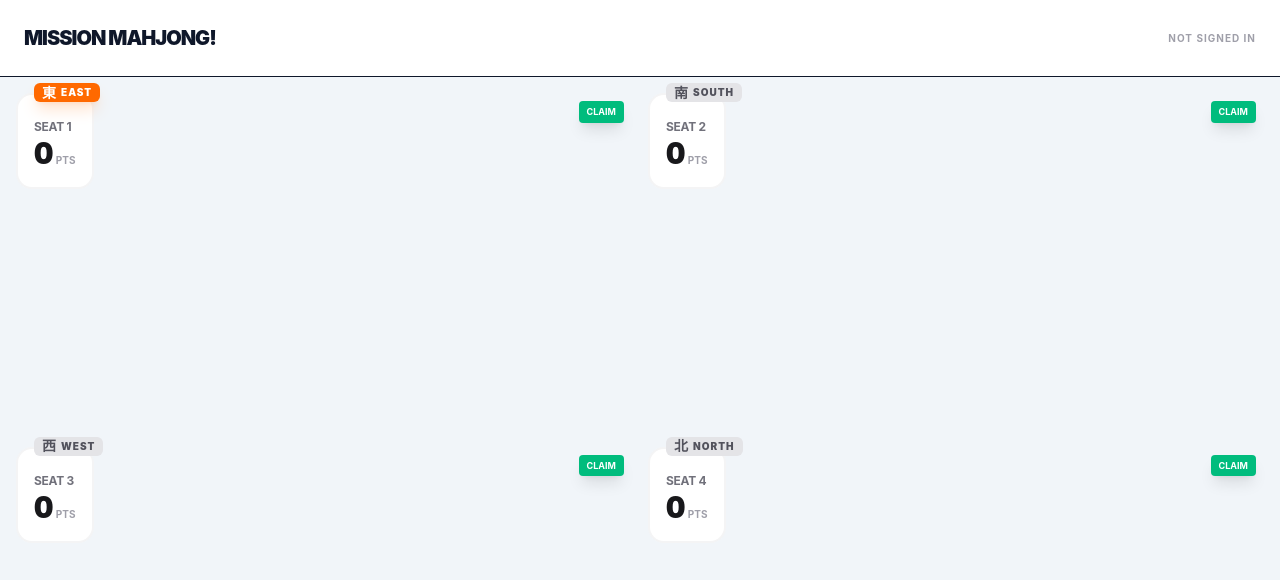
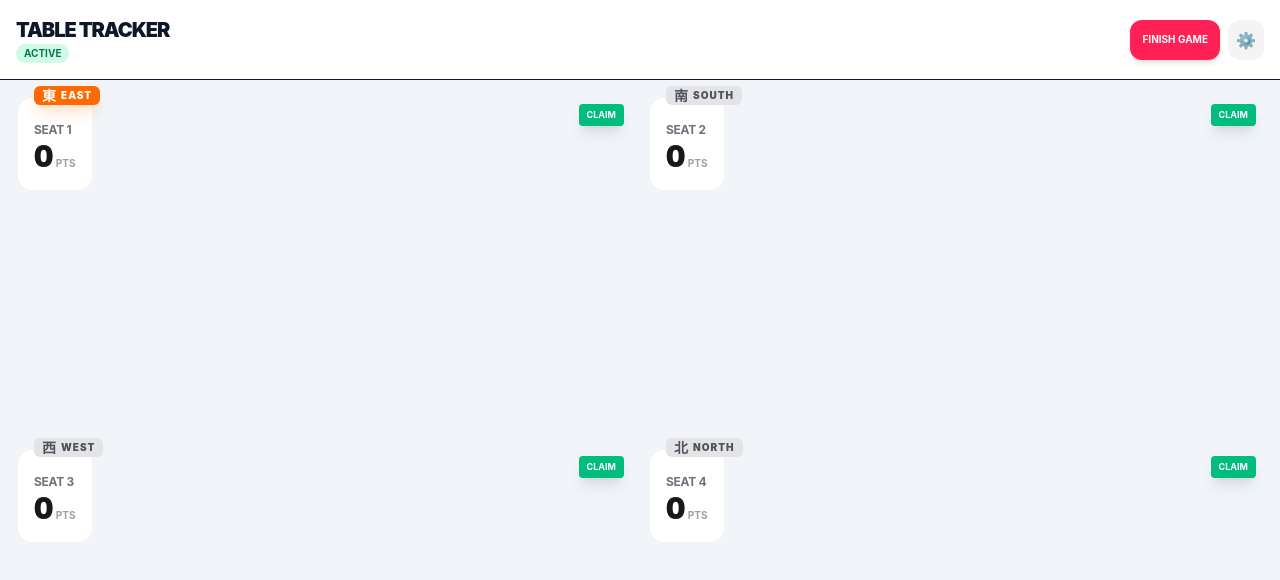
Before and after one commit to ItsJustIvan/MJTracker, a Next.js app: page / in a window 1280 px wide. Shown: the top 580 px of the page. Built offline with nearby package versions, Linux system fonts and the light colour scheme; no server answers; the database is empty.

Commit message:
Added "Finish game" mechanic

```diff
--- a/src/app/page.tsx
+++ b/src/app/page.tsx
@@ -44,7 +44,9 @@ export default function MahjongTracker() {
 <SessionHeader
   user={user}
   dealerStreak={dealerStreak}
+  status={status} // From your useMahjongSession hook
   onOpenSettings={() => setIsSettingsOpen(true)}
+  onCloseTable={handleCloseTable} // From your useMahjongSession hook
 />
 
       <SeatGrid
@@ -64,6 +66,7 @@ export default function MahjongTracker() {
         status={status}
       />
 
+  {status === 'active' && (
         <TransactionPanel
           playerNames={[0,1,2,3].map(i => getPlayerName(i))}
           winnerIdx={winnerIdx}
@@ -73,6 +76,7 @@ export default function MahjongTracker() {
           }}
           onCancel={() => setWinnerIdx(null)}
         />
+      )}
 
       <SettingsModal
         isOpen={isSettingsOpen}
--- a/src/components/SeatGrid.tsx
+++ b/src/components/SeatGrid.tsx
@@ -2,6 +2,7 @@
 import ScoreCard from './ScoreCard';
 
 interface Props {
+  status: boolean;
   scores: number[];
   sessionPlayers: any[];
   currentDealerIdx: number;
@@ -14,6 +15,7 @@ interface Props {
 }
 
 export default function SeatGrid({
+  status,
   scores,
   sessionPlayers,
   currentDealerIdx,
@@ -42,7 +44,7 @@ export default function SeatGrid({
               isSelected={winnerIdx === i}
               onClick={() => onSelectWinner(i)}
             />
-            {!isOccupied && (
+            {!isOccupied && status === 'active' && (
               <button
                 onClick={(e) => { e.stopPropagation(); onClaim(i); }}
                 className="absolute top-2 right-2 bg-emerald-500 hover:bg-emerald-600 text-[9px] text-white px-2 py-1 rounded font-bold uppercase transition-all shadow-lg active:scale-95"
--- a/src/components/SessionHeader.tsx
+++ b/src/components/SessionHeader.tsx
@@ -1,33 +1,67 @@
+'use client'
+import React from 'react';
+import { User } from '@supabase/supabase-js';
+
 interface Props {
+  user: User | null;
   dealerStreak: number;
-  user: any; // Or User | null
-  onOpenSettings: () => void; // Must match what you passed in page.tsx
+  status: 'active' | 'closed';
+  onOpenSettings: () => void;
+  onCloseTable: () => void;
 }
 
-export default function SessionHeader({ dealerStreak, user, onOpenSettings }: Props) {
+export default function SessionHeader({
+  user,
+  dealerStreak,
+  status,
+  onOpenSettings,
+  onCloseTable
+}: Props) {
+
+  const handleCloseConfirm = () => {
+    if (window.confirm("Are you sure you want to close this table? This will lock the scores and increment 'Games Played' for everyone.")) {
+      onCloseTable();
+    }
+  };
+
   return (
-    <header className="p-6 border-b dark:border-zinc-800 flex justify-between items-center bg-white dark:bg-zinc-900">
+    <header className="flex justify-between items-center p-4 bg-white dark:bg-zinc-900 border-b dark:border-zinc-800">
       <div className="flex flex-col">
-        <h1 className="font-black text-xl tracking-tighter uppercase dark:text-white">Mission Mahjong!</h1>
-        {/* ... streak logic ... */}
+        <h1 className="text-xl font-black tracking-tighter dark:text-white uppercase">
+          Table Tracker
+        </h1>
+        <div className="flex gap-2 items-center">
+          <span className={`text-[10px] font-bold px-2 py-0.5 rounded-full uppercase ${
+            status === 'active' ? 'bg-emerald-100 text-emerald-700' : 'bg-zinc-200 text-zinc-500'
+          }`}>
+            {status}
+          </span>
+          {status === 'active' && dealerStreak > 0 && (
+            <span className="text-[10px] font-bold text-orange-500 uppercase">
+              Streak: {dealerStreak}
+            </span>
+          )}
+        </div>
       </div>
 
-      {user ? (
+      <div className="flex gap-2">
+        {status === 'active' && (
+          <button
+            onClick={handleCloseConfirm}
+            className="bg-rose-500 hover:bg-rose-600 text-white text-[10px] font-bold px-3 py-2 rounded-xl uppercase transition-all shadow-md active:scale-95"
+          >
+            Finish Game
+          </button>
+        )}
+
         <button
           onClick={onOpenSettings}
-          className="flex items-center gap-3 bg-zinc-100 dark:bg-zinc-800 p-2 pl-4 rounded-full border dark:border-zinc-700 hover:border-emerald-500 transition-all"
+          className="bg-zinc-100 dark:bg-zinc-800 p-2 rounded-xl hover:opacity-80 transition-all"
         >
-          <div className="text-right">
-            <p className="text-[9px] font-black text-zinc-400 uppercase leading-none">Player</p>
-            <p className="text-xs font-bold dark:text-zinc-200">Settings</p>
-          </div>
-          <div className="w-8 h-8 rounded-full bg-emerald-500 flex items-center justify-center text-white font-black text-sm">
-            {user.email?.[0].toUpperCase()}
-          </div>
+          {/* Settings Icon or Emoji */}
+          ⚙️
         </button>
-      ) : (
-        <div className="text-[10px] font-bold text-zinc-400 uppercase tracking-widest">Not Signed In</div>
-      )}
+      </div>
     </header>
   );
 }
```
Lines whose indentation alone changed are shown as unchanged.
